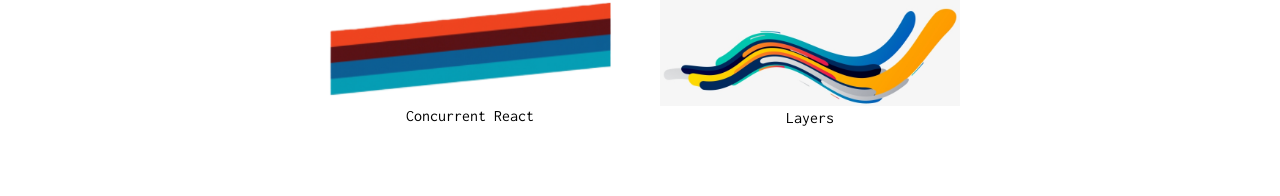
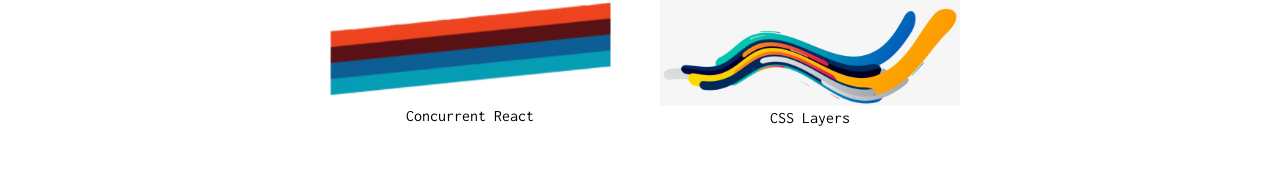
Before and after one commit to andrewjbarbour/missoncontrol, a Next.js app: page /media in a window 1280 px wide. Shown: the part 177-373 px from the top of the page. Built offline with nearby package versions, Linux system fonts and the light colour scheme.

Commit message:
add CSS layers presentation

```diff
--- a/app/media/page.tsx
+++ b/app/media/page.tsx
@@ -11,7 +11,7 @@
     src: concurrentReact,
     href: `ConcurrentReact.pptx`,
   },
-  {name: "Layers", src: layers, href: `CSSLayers.pptx`},
+  {name: "CSS Layers", src: layers, href: `CSSLayers.pptx`},
   {
     name: "Property Descriptors",
     src: propDescriptors,
```
Also changed, not shown: 1 other file (tests, documents, lock files or other folders).
